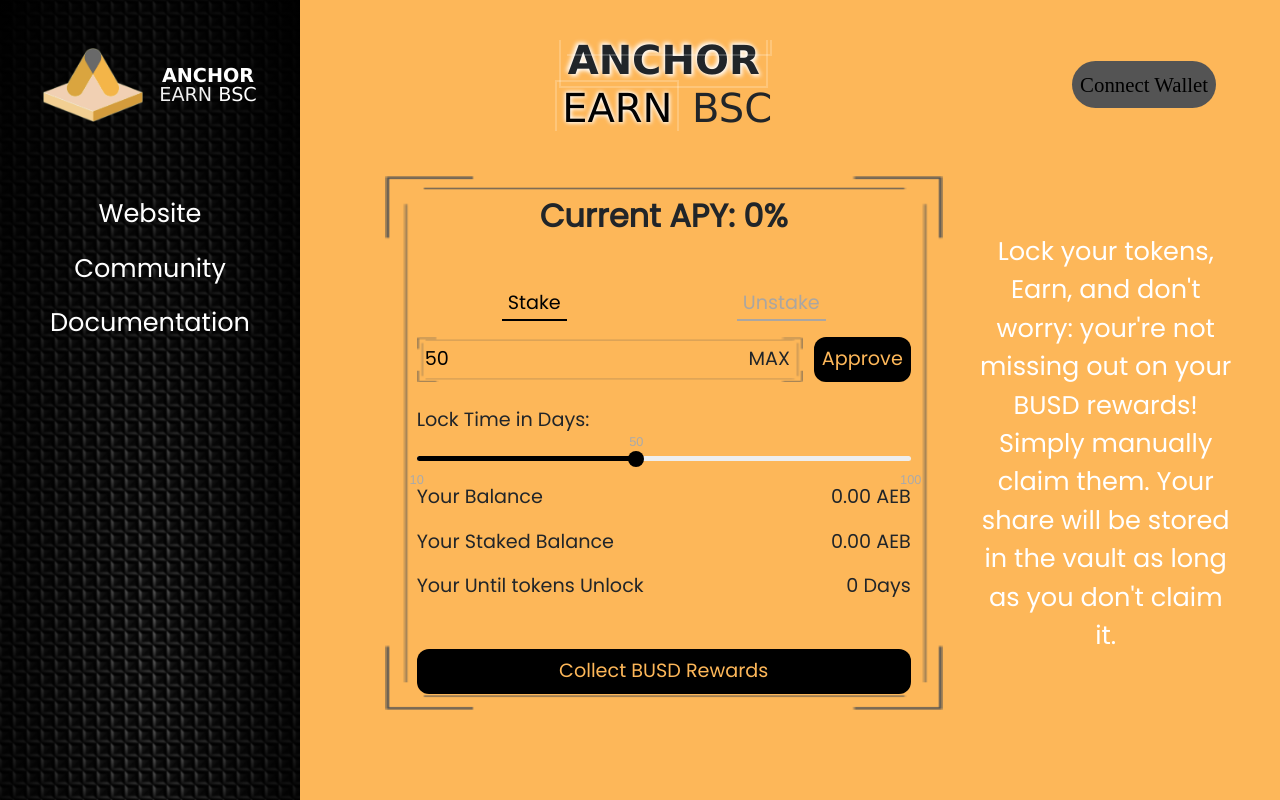
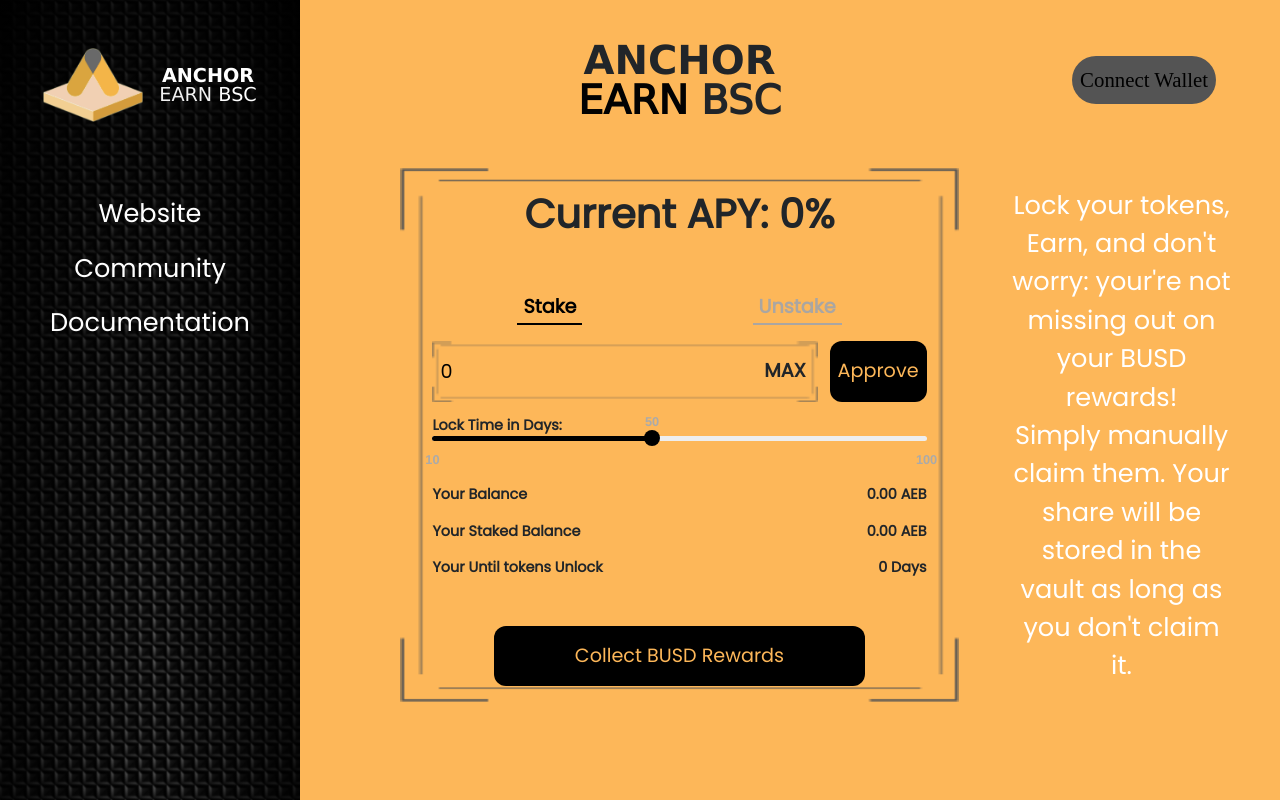
Before and after one commit to CryptoSnowPrince/Staking-Vault-and-Dashboard, a React (Create React App) app in the folder Dashboard/AnchorEarnBSC-StakingVault/: page / in a window 1280 px wide. Built offline with nearby package versions, Linux system fonts and the light colour scheme.

Commit message:
update and re-build

```diff
--- a/Dashboard/AnchorEarnBSC-StakingVault/src/Home.css
+++ b/Dashboard/AnchorEarnBSC-StakingVault/src/Home.css
@@ -42,7 +42,7 @@ a{
   flex: 1;
 }
 .content-left-block {
-  flex: 2.5;
+  flex: 3;
 }
 .content-right-block {
   flex: 1;
@@ -60,56 +60,24 @@ a{
 .title-first {
   font-family: DejaVuSansBold;
 }
-.content-left-block .title-first{
-  text-shadow: 2px 2px 4px #fff, -2px -2px 4px #fff;
-  border-color:rgba(255, 255, 255, .2)!important;
-  border-style: solid;
-  border-width: 0px 2px 2px 2px;
-  padding: 0rem 0.4rem 0.4rem 0.4rem;
-}
-.content-left-block .title-first::before{
-  position: absolute;
-  content: "";
-  width: 100%;
-  border-color:rgba(255, 255, 255, .2)!important;
-  border-style: solid;
-  border-width: 1px;
-  /* height: 2px; */
-  z-index: 1;
-  right: -3%;
-  top: 30%;
-}
-.content-left-block .title-first::after{
-  position: absolute;
-  content: "";
-  width: 2px;
-  background-color: rgba(255, 255, 255, .2);;
-  height: 30%;
-  right: -3%;
-}
+
 .title-second {
   font-family: DejaVuSans;
 }
 .title-second span:first-child{
   color: #f2f2f2;
 }
-.content-left-block .title-second span:first-child{
-  text-shadow: 1px 1px 4px #fff, -1px -1px 4px #fff;
-  border-color:rgba(255, 255, 255, .2)!important;
-  border-style: solid;
-  border-width: 2px 2px 0px 2px;
-  padding: 0.2rem 0.3rem 0 0.3rem ;
-}
 .content {
   background-image: url("./assets/images/content-border.png");
   background-size: 100% 100%;
-  padding: 3rem 6rem;
+  padding: 2rem 2.5rem;
 }
 .stake-statue{
   border: 0;
   background: unset;
   border-bottom: 2px solid black!important;
   cursor: pointer;
+  font-weight: 600;
 }
 .stake-statue.active{
   border-bottom: 2px solid #AAA6A2!important;
@@ -118,11 +86,12 @@ a{
 .content-title {
   font-family: Poppins;
   font-weight: 900;
-  font-size: 2rem;
+  font-size: 2.5rem;
 }
 .content-left-block {
   font-family: Poppins;
-  font-size: 1.5rem;
+  font-size: 1.2rem;
+  font-weight: 600;
 }
 .amount-input {
   background-image: url("./assets/images/input-border.png");
@@ -131,6 +100,7 @@ a{
   border: 0;
   background-color: #fdb759;
   margin-right: 0.7rem;
+  height: 100%;
 }
 .amount-input:focus,
 .amount-input:focus-visible {
@@ -139,7 +109,7 @@ a{
 }
 .max-button {
   right: 1.5rem;
-  top: 0.5rem;
+  top: 1rem;
   cursor: pointer;
 }
 .content-right-block {
@@ -150,7 +120,7 @@ a{
 .primary-button {
   background-color: #000;
   color: #fdb759;
-  padding: 0.5rem;
+  padding: 1rem 0.5rem;
   border-radius: 12px;
   border: 0;
 }
--- a/Dashboard/AnchorEarnBSC-StakingVault/src/Home.js
+++ b/Dashboard/AnchorEarnBSC-StakingVault/src/Home.js
@@ -11,12 +11,13 @@ import ANCHOR_PLACEHOLDER from './assets/images/favicon.png';
 
 export default function Home() {
 	const [busdAmount, setBusdAmount] = useState(50);
+	const [tokenBalance, setTokenBalance] = useState(0);
 	const [stakeFlag, setStakeFlag] = useState(0);
 	const connectWallet = () => {
 		console.log(123);
 	}
-	const setMax = () => {
-		setBusdAmount(MAXVALUE);
+	const setTokenBalanceMax = () => {
+		console.log(123);
 	}
 	return (
 		<>
@@ -46,7 +47,7 @@ export default function Home() {
 					<div className="header">
 						<div className="content-left-block">
 							<div className="title align-items-center d-flex flex-column">
-								<div className="title-first  position-relative"><span style={{zIndex: "10"}}>ANCHOR</span></div>
+								<div className="title-first  position-relative"><span style={{ zIndex: "10" }}>ANCHOR</span></div>
 								<div className="title-second"><span style={{ color: "#020202" }}>EARN</span>&nbsp;<span>BSC</span>
 								</div>
 							</div>
@@ -62,22 +63,21 @@ export default function Home() {
 								<div className="mt-4 mb-4">
 									<div className="d-flex justify-content-around mt-4">
 										<button className={`${stakeFlag ? "active" : ""} stake-statue`} onClick={() => {
-												setStakeFlag(!stakeFlag);
-											}} >Stake</button>
+											setStakeFlag(!stakeFlag);
+										}} >Stake</button>
 										<button className={`${!stakeFlag ? "active" : ""} stake-statue`} onClick={() => {
-												setStakeFlag(!stakeFlag);
-											}} >Unstake</button>
+											setStakeFlag(!stakeFlag);
+										}} >Unstake</button>
 									</div>
 									<div className="d-flex mt-3">
-										<div className="position-relative"><input placeholder="Amount" className="amount-input" max={MAXVALUE}
-											min={MINVALUE} value={busdAmount} onChange={(e) => {
-												setBusdAmount(e.target.value);
-											}} /><span className="position-absolute max-button" onClick={setMax}>MAX</span></div>
+										<div className="position-relative"><input placeholder="Amount" className="amount-input" value={tokenBalance} onChange={(e) => {
+											setTokenBalance(e.target.value);
+										}} /><span className="position-absolute max-button" onClick={setTokenBalanceMax}>MAX</span></div>
 										<button className="primary-button">Approve</button>
 									</div>
-									<div className="mt-4">Lock Time in Days:</div>
-									<div className="input-range mt-3">
-
+									<br/>
+									<div className="input-rangemb-4 position-relative">
+										<div className="position-absolute" style={{top: "-1.5rem"}}><sub>Lock Time in Days:</sub></div>
 										<InputRange
 											step={RANGESTEP}
 											maxValue={MAXVALUE}
@@ -88,20 +88,21 @@ export default function Home() {
 											}}
 										/>
 									</div>
-									<div className="d-flex justify-content-between mt-3">
-										<div>Your Balance</div>
-										<div>0.00 AEB</div>
+									<br/>
+									<div className="d-flex justify-content-between">
+										<div><sub>Your Balance</sub></div>
+										<div><sub>0.00 AEB</sub></div>
 									</div>
-									<div className="d-flex justify-content-between mt-3">
-										<div>Your Staked Balance</div>
-										<div>0.00 AEB</div>
+									<div className="d-flex justify-content-between mt-2">
+										<div><sub>Your Staked Balance</sub></div>
+										<div><sub>0.00 AEB</sub></div>
 									</div>
-									<div className="d-flex justify-content-between mt-3">
-										<div>Your Until tokens Unlock</div>
-										<div>0 Days</div>
+									<div className="d-flex justify-content-between mt-2">
+										<div><sub>Your Until tokens Unlock</sub></div>
+										<div><sub>0 Days</sub></div>
 									</div>
 								</div>
-								<button className="primary-button mt-4">Collect BUSD Rewards</button>
+								<div className="text-center"><button className="primary-button mt-4 w-75">Collect BUSD Rewards</button></div>
 							</div>
 						</div>
 						<div className="content-right-block text-center">
```
Also changed, not shown: 2 other files (tests, documents, lock files or other folders).
